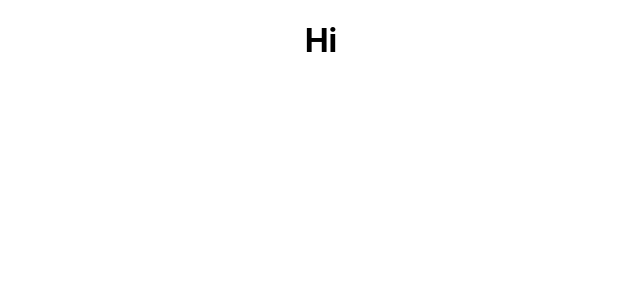
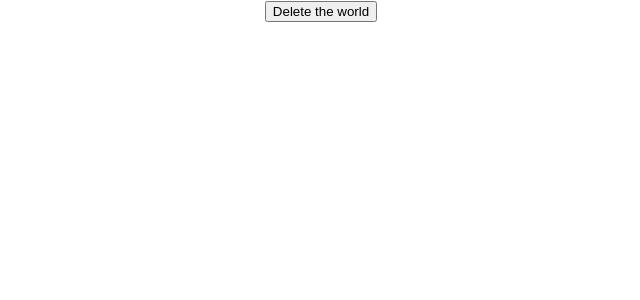
Before and after one commit to hurima90-kim/Study-Space, a React (Create React App) app: page / in a window 1280 px wide. Shown: the top 300 px of the page, without its empty margins (319-959 px from the left). Built offline with nearby package versions, Linux system fonts and the light colour scheme.

Commit message:
feat: create useConfirm hooks

```diff
--- a/src/App.js
+++ b/src/App.js
@@ -3,6 +3,7 @@ import UseInput from './hooks/useInput';
 import UseTabs from './hooks/useTabs';
 import UseTitle from './hooks/useTitle';
 import UseClick from './hooks/useClick';
+import UseConfirm from './hooks/useConfirm';
 
 function App() {
     return (
@@ -10,7 +11,8 @@ function App() {
             {/* <UseInput /> */}
             {/* <UseTabs /> */}
             {/* <UseTitle /> */}
-            <UseClick />
+            {/* <UseClick /> */}
+            <UseConfirm />
         </div>
     );
 }
--- /dev/null
+++ b/src/hooks/useConfirm.js
@@ -0,0 +1,33 @@
+import React from 'react';
+
+function useConfirm(message = '', onConfirm, onCancel) {
+    if (!onConfirm && typeof onConfirm !== 'function') {
+        return;
+    }
+    if (onCancel && typeof onCancel !== 'function') {
+        return;
+    }
+    const confirmAction = () => {
+        if (window.confirm(message)) {
+            onConfirm();
+        } else {
+            onCancel();
+        }
+    };
+
+    return confirmAction;
+}
+
+function Main() {
+    const deleteWorld = () => console.log('Deleting the world...');
+    const abort = () => console.log('Aborted');
+    const confirmDelete = useConfirm('Are you sure', deleteWorld, abort);
+
+    return (
+        <div>
+            <button onClick={confirmDelete}>Delete the world</button>
+        </div>
+    );
+}
+
+export default Main;
```
